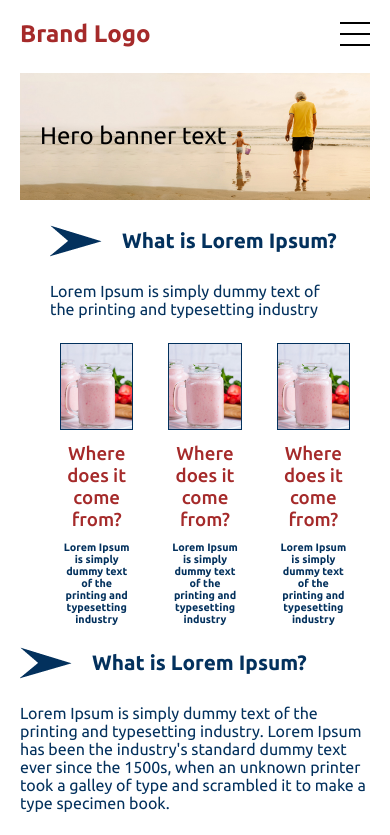
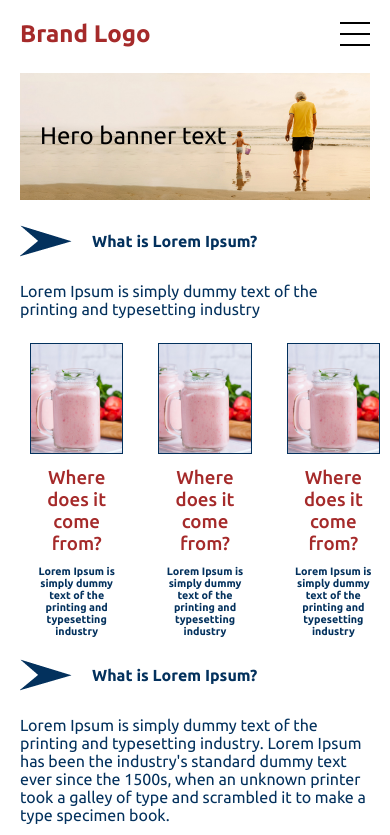
Before and after one commit to Bannuru-vani/Assignment-webdesign, a plain HTML site: page index.html in a window 390 px wide. Shown: the top 835 px of the page. Drawn offline with Linux system fonts and the light colour scheme.

Commit message:
font style changes

```diff
--- a/styles.css
+++ b/styles.css
@@ -66,12 +66,12 @@ html {
   font-weight: 400;
   margin: 25px 0;
 }
-.sub-heading h4 {
+.sub-heading  {
   color: #03315d;
 }
-.jar-section {
+/* .jar-section {
   margin: 0 30px;
-}
+} */
 
 .jar-sub-text {
   color: #03315d;
@@ -250,6 +250,7 @@ html {
 /* Media quries */
 
 @media screen and (max-width: 1200px) {
+
 }
 
 @media only screen and (max-width: 793px) {
@@ -262,8 +263,8 @@ html {
   .hero {
     height: 35%;
   }
-  .sub-heading h4 {
-    font-size: 1.3rem;
+  .sub-heading  {
+    font-size: 1rem;
   }
   .info-section {
     margin: 5px 0;
```
